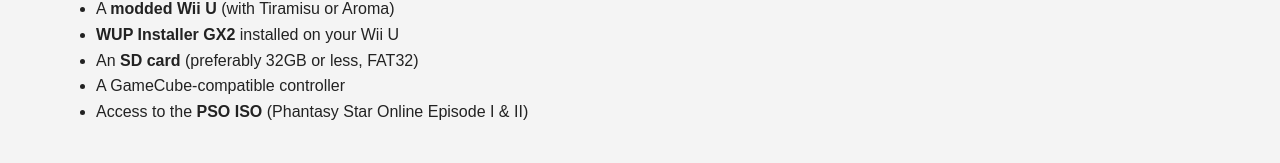
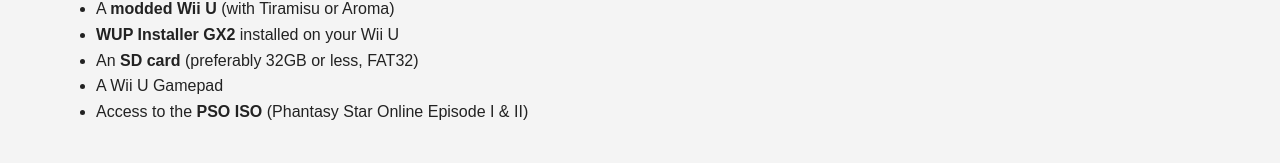
Before and after one commit to ferrannl/pso-wiiu-guide, a plain HTML site: page index.html in a window 1280 px wide. Shown: the part 403-566 px from the top of the page. Drawn offline with Linux system fonts and the light colour scheme.

Commit message:
Update index.html

```diff
--- a/index.html
+++ b/index.html
@@ -46,7 +46,7 @@
       <li>A <strong>modded Wii U</strong> (with Tiramisu or Aroma)</li>
       <li><strong>WUP Installer GX2</strong> installed on your Wii U</li>
       <li>An <strong>SD card</strong> (preferably 32GB or less, FAT32)</li>
-      <li>A GameCube-compatible controller</li>
+      <li>A Wii U Gamepad</li>
       <li>Access to the <strong>PSO ISO</strong> (Phantasy Star Online Episode I & II)</li>
     </ul>
   </div>
```
